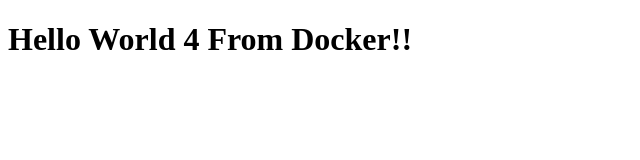
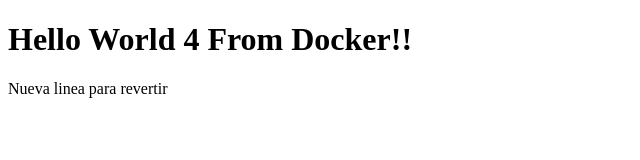
Before and after one commit to jcarlosmr/platzi-demo, a website: page public/index.html in a window 1280 px wide. Shown: the whole page, without its empty margins (0-640 px from the left). Drawn offline with Linux system fonts and the light colour scheme.

Commit message:
Nueva linea para revertir

```diff
--- a/public/index.html
+++ b/public/index.html
@@ -8,5 +8,6 @@
 </head>
 <body>
     <h1>Hello World 4 From Docker!!</h1>
+    <p>Nueva linea para revertir</p>
 </body>
 </html>
```
